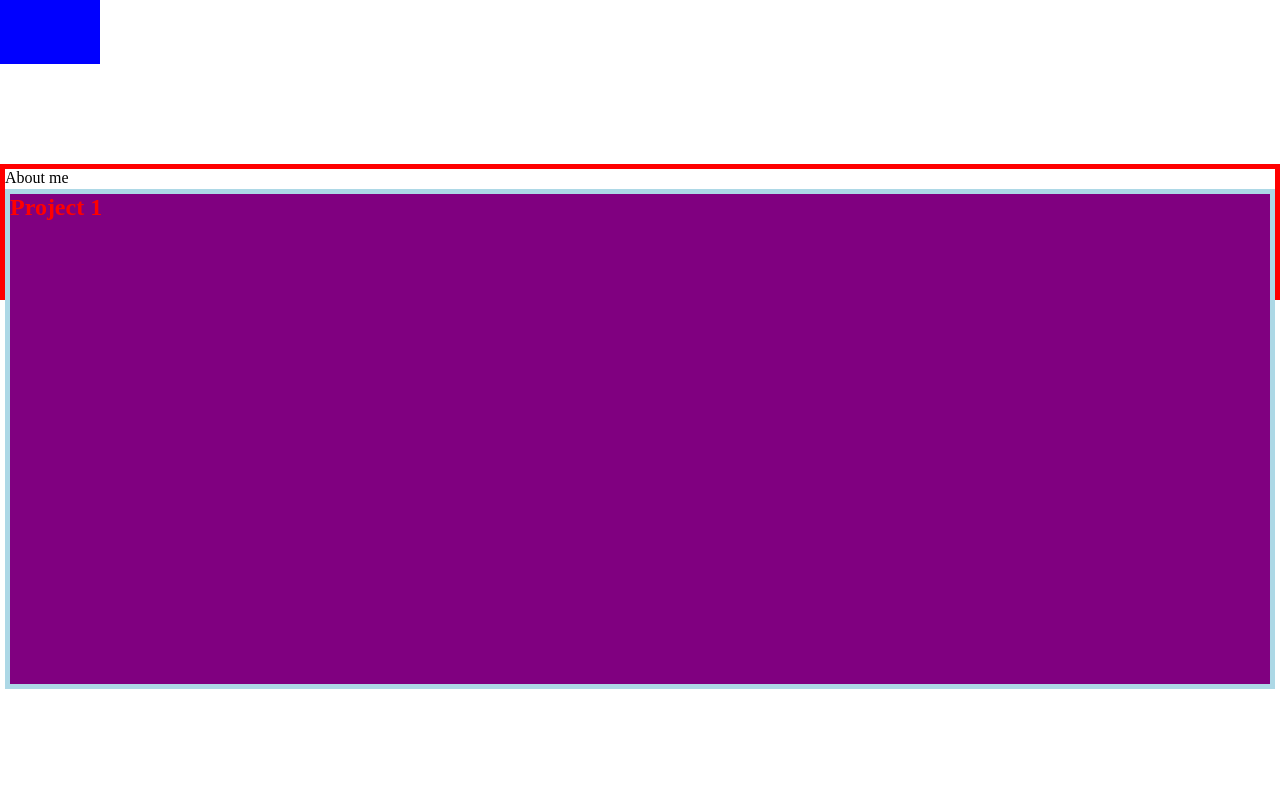
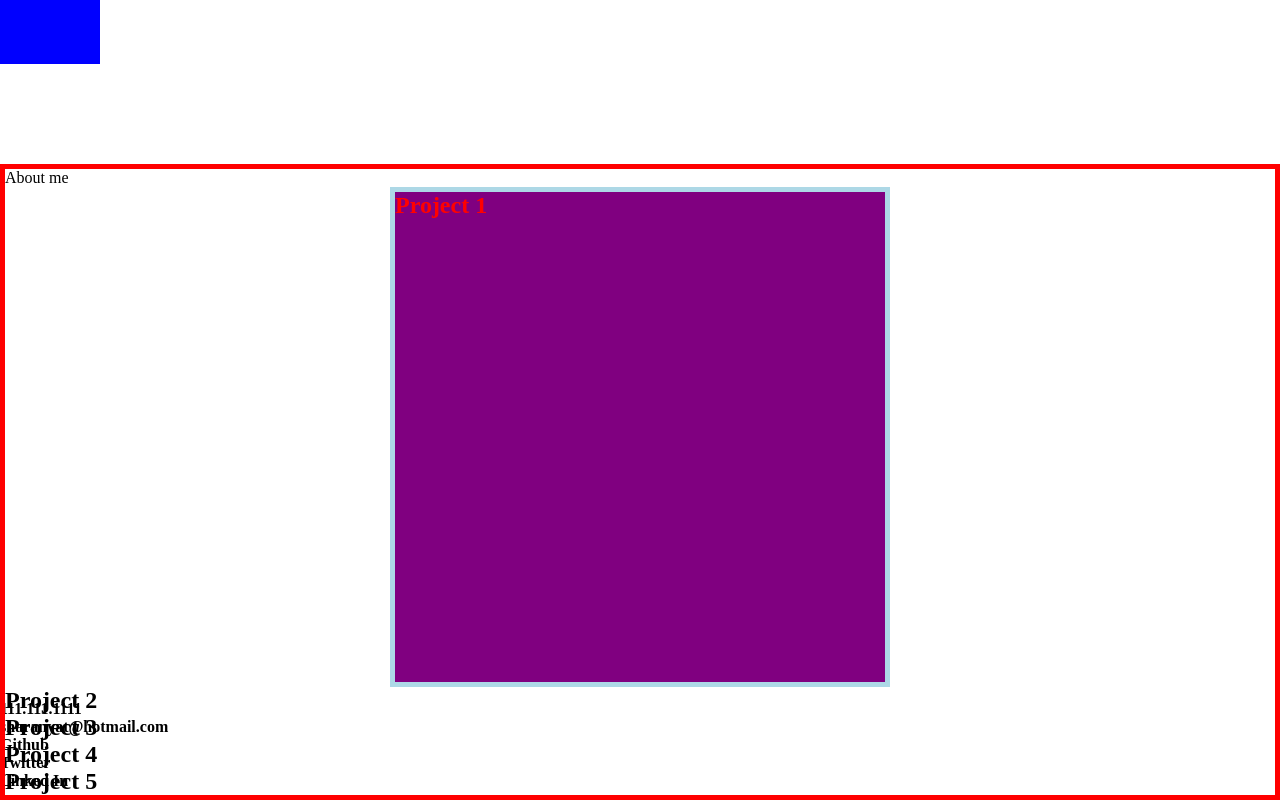
Before and after one commit to shathev002/Portfolio, a plain HTML site: page index.html in a window 1280 px wide. Shown: the part 1206-2006 px from the top of the page. Before the commit the page ends 1895 px from the top, so only its background shows below. Drawn offline with Linux system fonts and the light colour scheme.

Commit message:
updated css

```diff
--- a/assets/style.css
+++ b/assets/style.css
@@ -55,14 +55,14 @@ nav{
 }
 
 aside {
-  top: 270px; /* set this the same as the height of the header and sub*/
+  /* top: 100px;  set this the same as the height of the header and sub*/
   margin-bottom: 0;
   width: 100px;
   height: 1000px;
   background-color: blue;
   color: white;
   margin-top: 200px;
-
+  position: relative;
 }
 
 .projects {
@@ -82,12 +82,13 @@ aside {
   color: red;
   background-color: purple;
   height: 500px;
-  width: 100%;
+  width: 500px;
   display: flex;
   border: 5px solid lightblue;
   background-size: cover;
-  position: absolute;
-  top: 20px;
+  display: block;
+  margin-left: auto;
+  margin-right: auto;
 
 }
 
```
